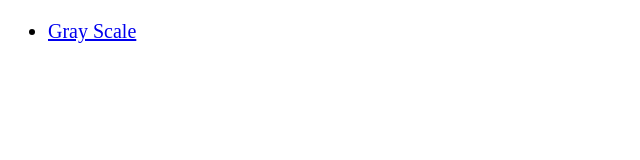
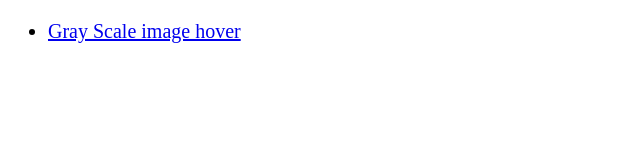
Before and after one commit to kawsar19/snippets, a plain HTML site: page index.html in a window 1280 px wide. Shown: the whole page, without its empty margins (0-640 px from the left). Drawn offline with Linux system fonts and the light colour scheme.

Commit message:
update index.html

```diff
--- a/index.html
+++ b/index.html
@@ -17,7 +17,7 @@
 <body>
   <ul>
      <li>
-        <a href="/image-hover/gray-scale.html"> Gray Scale </a>
+        <a href="/image-hover/gray-scale.html"> Gray Scale image hover </a>
      </li>
   </ul>
   <!-- Project -->
```
